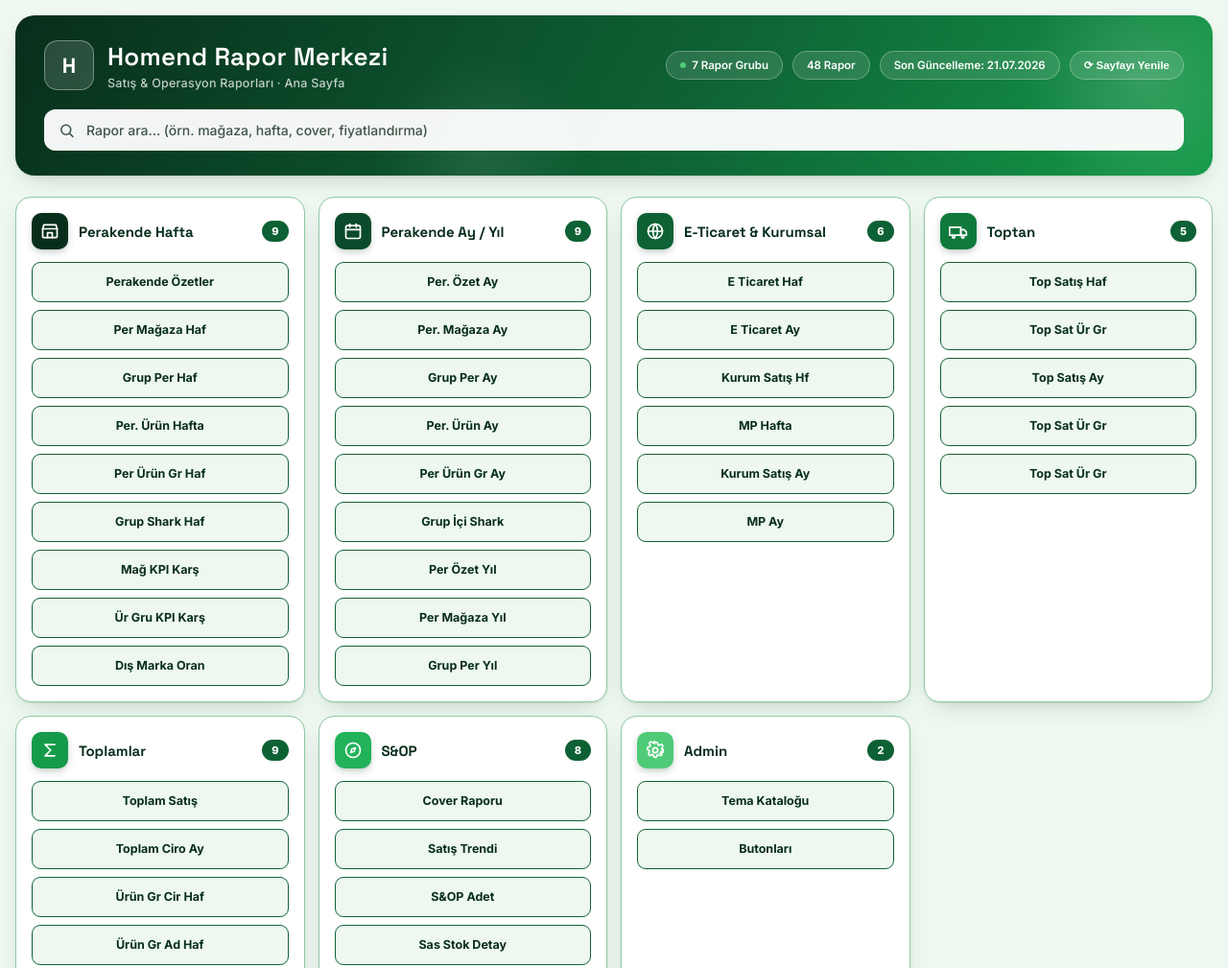
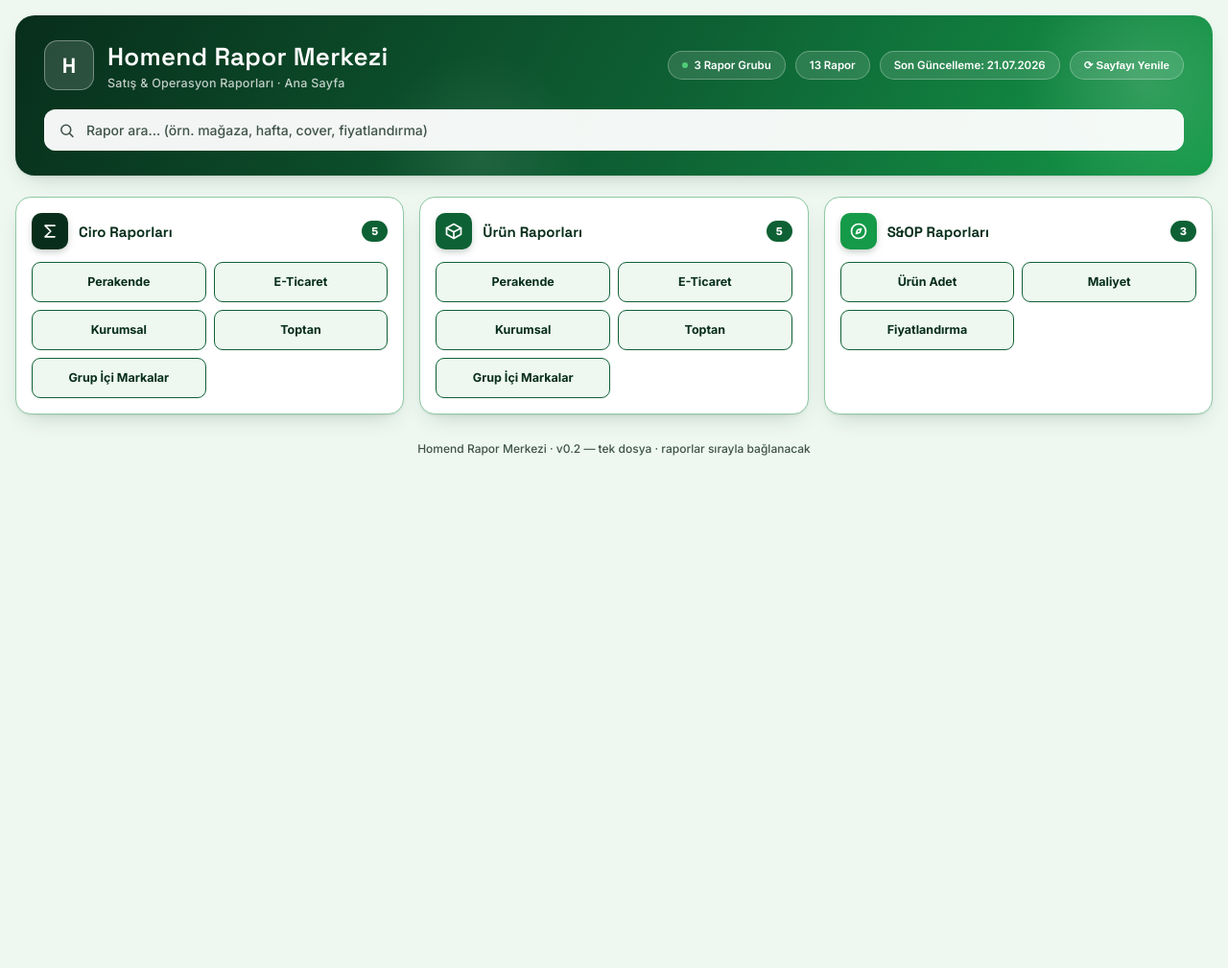
Before and after one commit to aydineroglu7791/Homend-dashboard, a plain HTML site: page homend_rapor_merkezi.html in a window 1280 px wide. Shown: the top 1009 px of the page at 96% size. After the commit the page ends 800 px from the top, so only its background shows below. Drawn offline with Linux system fonts and the light colour scheme.

Commit message:
Update homend_rapor_merkezi.html

```diff
--- a/homend_rapor_merkezi.html
+++ b/homend_rapor_merkezi.html
@@ -74,7 +74,7 @@
   .searchbar svg{position:absolute;left:15px;top:50%;transform:translateY(-50%);color:var(--muted);}
   .search-count{position:absolute;right:14px;top:50%;transform:translateY(-50%);font-size:11.5px;color:var(--muted);font-weight:600;display:none;}
 
-  .groups{display:grid;grid-template-columns:repeat(auto-fit,minmax(300px,1fr));gap:14px;}
+  .groups{display:grid;grid-template-columns:repeat(auto-fit,minmax(360px,1fr));gap:16px;}
   .group{background:#fff;border:1.5px solid var(--line);border-radius:16px;padding:16px;box-shadow:var(--shadow);transition:.35s;}
   .group.no-match{opacity:.25;filter:grayscale(.5);}
   .group-head{display:flex;align-items:center;gap:11px;margin-bottom:13px;}
@@ -154,6 +154,8 @@
   thead tr.kpirow th.kpilabel{color:var(--muted);font-size:11px;font-weight:700;text-transform:uppercase;text-align:left;}
   tbody td{padding:5px 6px;text-align:right;border-bottom:1px solid var(--green-100);white-space:nowrap;}
   tbody tr:hover td{background:var(--green-100);}
+  tr.stripe td{background:#F3F7F4;}
+  tr.stripe:hover td{background:var(--green-100);}
   tbody tr:hover td.lead{box-shadow:inset 4px 0 0 var(--green-600);}
   tr.totalrow:hover td, tr.yeartotal:hover td{background:var(--green-800);}
   tr.grandtotal:hover td{background:var(--green-900);}
@@ -189,7 +191,7 @@
           </div>
         </div>
         <div class="topbar-meta">
-          <div class="meta-pill"><span class="dot"></span> 7 Rapor Grubu</div>
+          <div class="meta-pill"><span class="dot"></span> 3 Rapor Grubu</div>
           <div class="meta-pill" id="btnCountPill">— Rapor</div>
           <div class="meta-pill">Son Güncelleme: 21.07.2026</div>
           <button class="meta-pill refresh-btn" id="refreshBtnHome" title="Sayfayı Yenile">⟳ Sayfayı Yenile</button>
@@ -218,7 +220,7 @@
           <div class="brand-badge">PÖ</div>
           <div>
             <h1>Perakende Özet</h1>
-            <p>Perakende Hafta / Ay / Yıl özet raporu</p>
+            <p>Ciro Raporları · Perakende</p>
           </div>
         </div>
         <div class="tabs">
@@ -274,25 +276,19 @@ const ICONS = {
   truck: '<svg width="20" height="20" viewBox="0 0 24 24" fill="none" stroke="currentColor" stroke-width="2" stroke-linecap="round" stroke-linejoin="round"><rect x="1" y="7" width="14" height="10"/><path d="M15 10h4l3 3v4h-7z"/><circle cx="6" cy="19" r="1.6"/><circle cx="17.5" cy="19" r="1.6"/></svg>',
   sigma: '<svg width="20" height="20" viewBox="0 0 24 24" fill="none" stroke="currentColor" stroke-width="2" stroke-linecap="round" stroke-linejoin="round"><path d="M18 5H6l7 7-7 7h12"/></svg>',
   compass: '<svg width="20" height="20" viewBox="0 0 24 24" fill="none" stroke="currentColor" stroke-width="2" stroke-linecap="round" stroke-linejoin="round"><circle cx="12" cy="12" r="9"/><polygon points="15,9 13.5,13.5 9,15 10.5,10.5"/></svg>',
-  gear: '<svg width="20" height="20" viewBox="0 0 24 24" fill="none" stroke="currentColor" stroke-width="2" stroke-linecap="round" stroke-linejoin="round"><circle cx="12" cy="12" r="3.2"/><path d="M19.4 13.5a1.7 1.7 0 0 0 .34 1.87l.06.06a2 2 0 1 1-2.83 2.83l-.06-.06a1.7 1.7 0 0 0-1.87-.34 1.7 1.7 0 0 0-1.04 1.56V19a2 2 0 1 1-4 0v-.09a1.7 1.7 0 0 0-1.04-1.56 1.7 1.7 0 0 0-1.87.34l-.06.06a2 2 0 1 1-2.83-2.83l.06-.06a1.7 1.7 0 0 0 .34-1.87 1.7 1.7 0 0 0-1.56-1.04H4a2 2 0 1 1 0-4h.09a1.7 1.7 0 0 0 1.56-1.04 1.7 1.7 0 0 0-.34-1.87l-.06-.06a2 2 0 1 1 2.83-2.83l.06.06a1.7 1.7 0 0 0 1.87.34H10a1.7 1.7 0 0 0 1.04-1.56V4a2 2 0 1 1 4 0v.09a1.7 1.7 0 0 0 1.04 1.56 1.7 1.7 0 0 0 1.87-.34l.06-.06a2 2 0 1 1 2.83 2.83l-.06.06a1.7 1.7 0 0 0-.34 1.87V10a1.7 1.7 0 0 0 1.56 1.04H20a2 2 0 1 1 0 4h-.09a1.7 1.7 0 0 0-1.56 1.04z"/></svg>'
+  gear: '<svg width="20" height="20" viewBox="0 0 24 24" fill="none" stroke="currentColor" stroke-width="2" stroke-linecap="round" stroke-linejoin="round"><circle cx="12" cy="12" r="3.2"/><path d="M19.4 13.5a1.7 1.7 0 0 0 .34 1.87l.06.06a2 2 0 1 1-2.83 2.83l-.06-.06a1.7 1.7 0 0 0-1.87-.34 1.7 1.7 0 0 0-1.04 1.56V19a2 2 0 1 1-4 0v-.09a1.7 1.7 0 0 0-1.04-1.56 1.7 1.7 0 0 0-1.87.34l-.06.06a2 2 0 1 1-2.83-2.83l.06-.06a1.7 1.7 0 0 0 .34-1.87 1.7 1.7 0 0 0-1.56-1.04H4a2 2 0 1 1 0-4h.09a1.7 1.7 0 0 0 1.56-1.04 1.7 1.7 0 0 0-.34-1.87l-.06-.06a2 2 0 1 1 2.83-2.83l.06.06a1.7 1.7 0 0 0 1.87.34H10a1.7 1.7 0 0 0 1.04-1.56V4a2 2 0 1 1 4 0v.09a1.7 1.7 0 0 0 1.04 1.56 1.7 1.7 0 0 0 1.87-.34l.06-.06a2 2 0 1 1 2.83 2.83l-.06.06a1.7 1.7 0 0 0-.34 1.87V10a1.7 1.7 0 0 0 1.56 1.04H20a2 2 0 1 1 0 4h-.09a1.7 1.7 0 0 0-1.56 1.04z"/></svg>',
+  box: '<svg width="20" height="20" viewBox="0 0 24 24" fill="none" stroke="currentColor" stroke-width="2" stroke-linecap="round" stroke-linejoin="round"><path d="M21 8l-9-5-9 5v8l9 5 9-5V8z"/><path d="M3 8l9 5 9-5"/><path d="M12 13v8"/></svg>'
 };
 
-// Buton href'leri "view:sayfaId:sekme" formatında -> tıklayınca sayfa içinde geçiş yapar
+// Ana yapı: 3 ana rapor başlığı, her birinin altında alt raporlar
+// Her alt rapor kendi sayfasında Hafta/Ay/Yıl sekmeleriyle açılacak
 const GROUPS = [
-  { title:"Perakende Hafta", icon:"store", shade:"var(--green-900)",
-    buttons:[{name:"Perakende Özetler", href:"view:perakende-ozet:hafta"},"Per Mağaza Haf","Grup Per Haf","Per. Ürün Hafta","Per Ürün Gr Haf","Grup Shark Haf","Mağ KPI Karş","Ür Gru KPI Karş","Dış Marka Oran"] },
-  { title:"Perakende Ay / Yıl", icon:"calendar", shade:"var(--green-800)",
-    buttons:[{name:"Per. Özet Ay", href:"view:perakende-ozet:ay"},"Per. Mağaza Ay","Grup Per Ay","Per. Ürün Ay","Per Ürün Gr Ay","Grup İçi Shark",{name:"Per Özet Yıl", href:"view:perakende-ozet:yil"},"Per Mağaza Yıl","Grup Per Yıl"] },
-  { title:"E-Ticaret & Kurumsal", icon:"globe", shade:"var(--green-700)",
-    buttons:["E Ticaret Haf","E Ticaret Ay","Kurum Satış Hf","MP Hafta","Kurum Satış Ay","MP Ay"] },
-  { title:"Toptan", icon:"truck", shade:"var(--green-600)",
-    buttons:["Top Satış Haf","Top Sat Ür Gr","Top Satış Ay","Top Sat Ür Gr","Top Sat Ür Gr"] },
-  { title:"Toplamlar", icon:"sigma", shade:"var(--green-500)",
-    buttons:["Toplam Satış","Toplam Ciro Ay","Ürün Gr Cir Haf","Ürün Gr Ad Haf","Ürün Rap Haf","Tüm Ürün Ay","Top Ür Gr Cir","Top Ür Gr Adet","Yıl Bütçe"] },
-  { title:"S&OP", icon:"compass", shade:"var(--green-400)",
-    buttons:["Cover Raporu","Satış Trendi","S&OP Adet","Sas Stok Detay","Fiyatlandırma","S&OP Maaliyet","SAS Raporu","S&OP Notları"] },
-  { title:"Admin", icon:"gear", shade:"var(--green-300)",
-    buttons:["Tema Kataloğu","Butonları"] },
+  { title:"Ciro Raporları", icon:"sigma", shade:"var(--green-900)",
+    buttons:[{name:"Perakende", href:"view:perakende-ozet:hafta"},"E-Ticaret","Kurumsal","Toptan","Grup İçi Markalar"] },
+  { title:"Ürün Raporları", icon:"box", shade:"var(--green-700)",
+    buttons:["Perakende","E-Ticaret","Kurumsal","Toptan","Grup İçi Markalar"] },
+  { title:"S&OP Raporları", icon:"compass", shade:"var(--green-500)",
+    buttons:["Ürün Adet","Maliyet","Fiyatlandırma"] },
 ];
 
 const groupsWrap = document.getElementById('groupsWrap');
@@ -559,12 +555,15 @@ function renderHafta(){
 
   const tbody = document.getElementById('tbody');
   let html = '';
+  let rowCounter = 0;
   weeks.forEach(w=>{
     const daysDesc = w.days.slice().sort((a,b)=> parseTRDate(b[0]) - parseTRDate(a[0]));
     daysDesc.forEach(d=>{
+      rowCounter++;
+      const stripe = rowCounter%2===0 ? ' stripe' : '';
       const dt = parseTRDate(d[0]);
       const vals = d.slice(1);
-      html += `<tr><td class="lead">${ayAdiFromDate(dt)}</td><td class="lead">${w.weekNum} ${w.year}</td><td class="lead">${d[0]}</td>${metricCells(vals)}</tr>`;
+      html += `<tr class="${stripe}"><td class="lead">${ayAdiFromDate(dt)}</td><td class="lead">${w.weekNum} ${w.year}</td><td class="lead">${d[0]}</td>${metricCells(vals)}</tr>`;
     });
     html += `<tr class="totalrow"><td class="lead" colspan="3">Hafta ${w.weekNum} ${w.year} Toplamı</td>${metricCellsPlain(w.total)}</tr>`;
   });
@@ -586,13 +585,16 @@ function renderAy(){
   renderHead(['Yıl','Ay Adı', ...METRIC_HEADS], 2);
   const tbody = document.getElementById('tbody');
   let html = '';
+  let rowCounter = 0;
   // sadece cirosu gerçekleşmiş (gelecek/boş) aylar hariç
   const hasCiro = (m) => m.vals[2]!==null && m.vals[2]!==undefined;
 
   if(activeYear==='all'){
     [2026,2025,2024].forEach(yr=>{
       AY_YIL_DATA.months.filter(m=>m.year===yr && hasCiro(m)).forEach(m=>{
-        html += `<tr><td class="lead">${m.year}</td><td class="lead">${m.ayAdi}</td>${metricCells(m.vals)}</tr>`;
+        rowCounter++;
+        const stripe = rowCounter%2===0 ? ' stripe' : '';
+        html += `<tr class="${stripe}"><td class="lead">${m.year}</td><td class="lead">${m.ayAdi}</td>${metricCells(m.vals)}</tr>`;
       });
       const yt = AY_YIL_DATA.yearTotals.find(y=>y.year===yr);
       if(yt) html += `<tr class="yeartotal"><td class="lead" colspan="2">Toplam ${yr}</td>${metricCellsPlain(yt.vals)}</tr>`;
@@ -602,7 +604,9 @@ function renderAy(){
     renderKpiRow(2, 'Tümü', AY_YIL_DATA.genelToplam);
   } else {
     AY_YIL_DATA.months.filter(m=>m.year===activeYear && hasCiro(m)).forEach(m=>{
-      html += `<tr><td class="lead">${m.year}</td><td class="lead">${m.ayAdi}</td>${metricCells(m.vals)}</tr>`;
+      rowCounter++;
+      const stripe = rowCounter%2===0 ? ' stripe' : '';
+      html += `<tr class="${stripe}"><td class="lead">${m.year}</td><td class="lead">${m.ayAdi}</td>${metricCells(m.vals)}</tr>`;
     });
     const yt = AY_YIL_DATA.yearTotals.find(y=>y.year===activeYear);
     if(yt) html += `<tr class="totalrow"><td class="lead" colspan="2">Toplam ${yt.year}</td>${metricCellsPlain(yt.vals)}</tr>`;
@@ -616,8 +620,9 @@ function renderYil(){
   const tbody = document.getElementById('tbody');
   let html = '';
   if(activeYear==='all'){
-    AY_YIL_DATA.yearTotals.forEach(y=>{
-      html += `<tr><td class="lead">${y.year}</td>${metricCells(y.vals)}</tr>`;
+    AY_YIL_DATA.yearTotals.forEach((y,i)=>{
+      const stripe = i%2===1 ? ' stripe' : '';
+      html += `<tr class="${stripe}"><td class="lead">${y.year}</td>${metricCells(y.vals)}</tr>`;
     });
     html += `<tr class="grandtotal"><td class="lead">Genel Toplam</td>${metricCellsPlain(AY_YIL_DATA.genelToplam)}</tr>`;
   } else {
```
